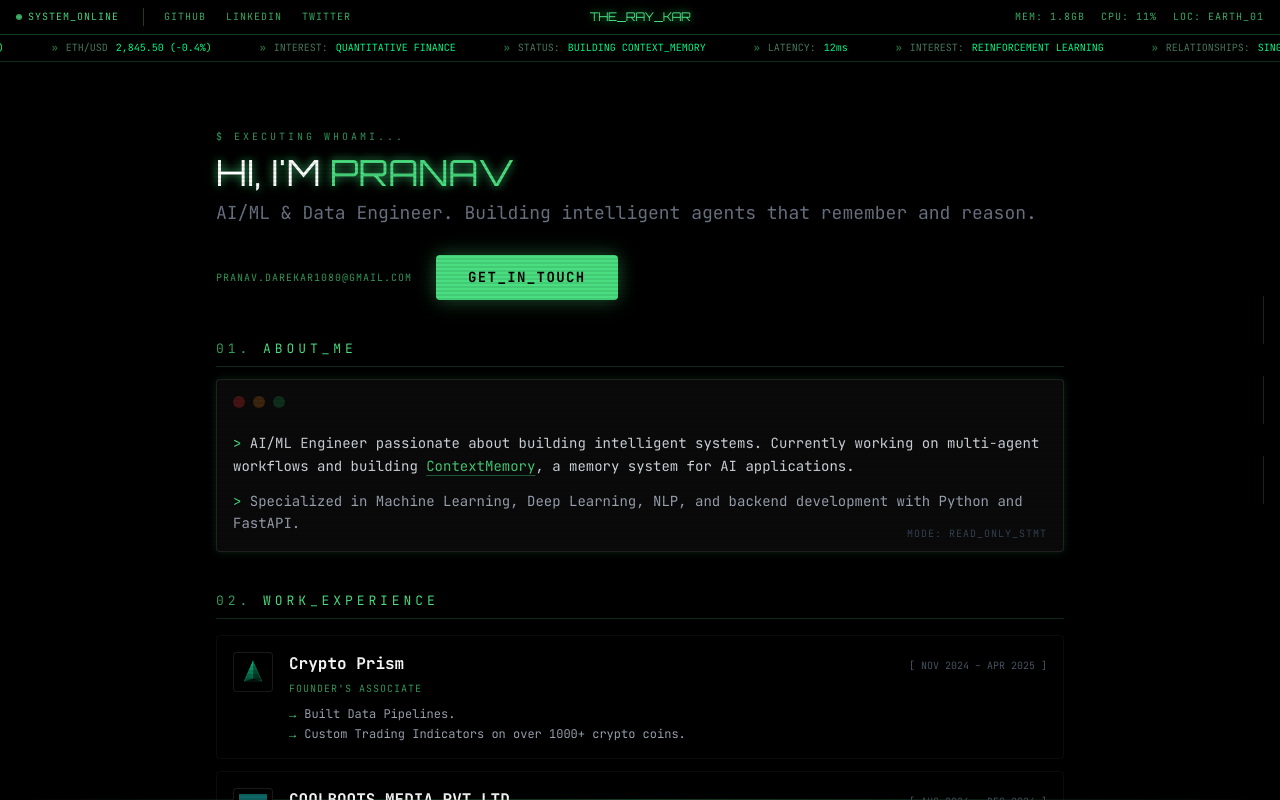
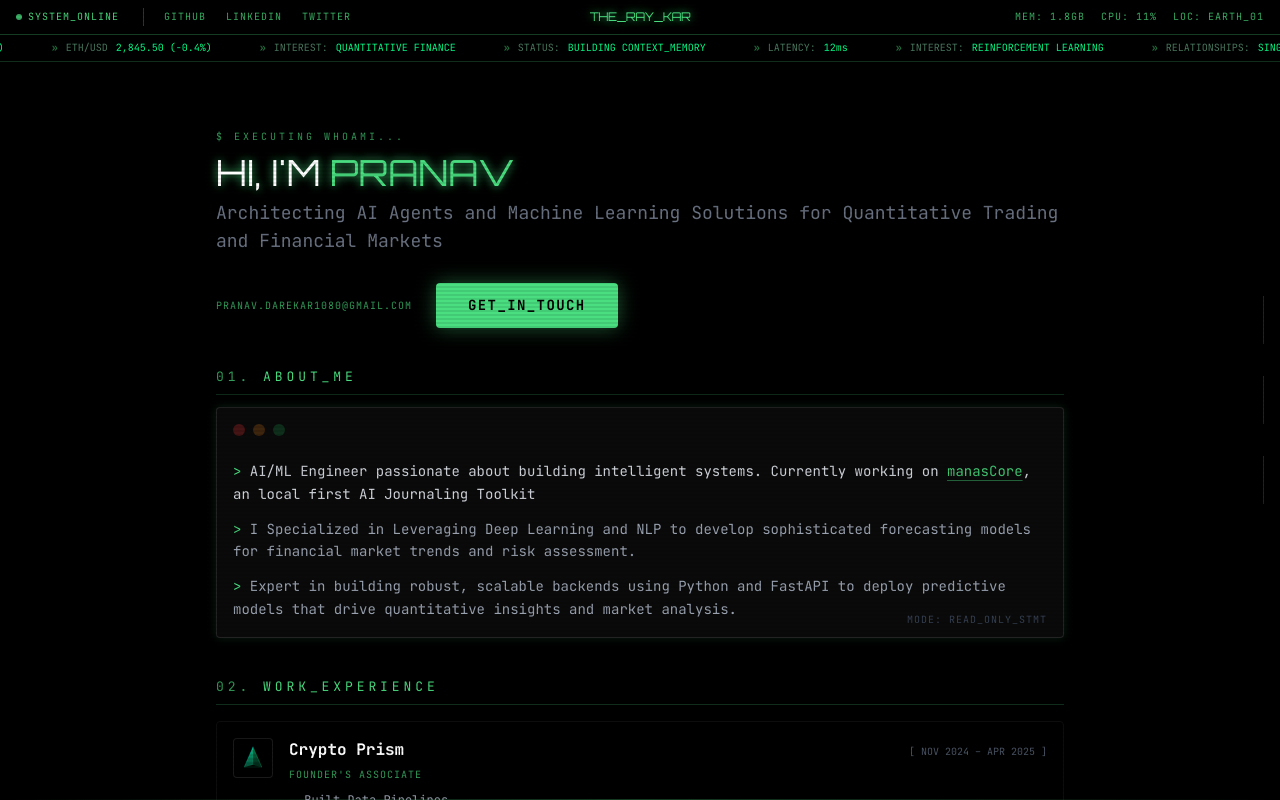
Before and after one commit to Skywalker1080/theraykar-portfolio, a Next.js app: page / in a window 1280 px wide. Shown: the top 800 px of the page. Built offline with nearby package versions, Linux system fonts and the light colour scheme; no server answers.

Commit message:
changed about me description

```diff
--- a/src/app/page.tsx
+++ b/src/app/page.tsx
@@ -135,8 +135,7 @@ function HeroSection() {
             <span className="animate-blink text-primary">_</span>
           </h1>
           <p className="text-base md:text-lg text-gray-500 font-mono">
-            AI/ML &amp; Data Engineer. Building intelligent agents that remember
-            and reason.
+            Architecting AI Agents and Machine Learning Solutions for Quantitative Trading and Financial Markets
           </p>
         </div>
 
@@ -174,16 +173,24 @@ function AboutSection() {
           <p className="text-gray-300 leading-relaxed font-mono text-xs md:text-sm">
             <span className="text-primary">&gt;</span> AI/ML Engineer
             passionate about building intelligent systems. Currently working on
-            multi-agent workflows and building{" "}
-            <span className="text-primary/90 underline decoration-primary/40 decoration-1 underline-offset-4">
-              ContextMemory
-            </span>
-            , a memory system for AI applications.
+             {" "}
+            <a
+              href="https://github.com/Skywalker1080/manasCore.git"
+              target="_blank"
+              rel="noopener noreferrer"
+              className="hover:opacity-80 transition-opacity"
+            >
+              <span className="text-primary/90 underline decoration-primary/40 decoration-1 underline-offset-4">
+                manasCore
+              </span>
+            </a>
+            , an local first AI Journaling Toolkit
           </p>
           <p className="text-gray-400 leading-relaxed font-mono text-xs md:text-sm">
-            <span className="text-primary">&gt;</span> Specialized in Machine
-            Learning, Deep Learning, NLP, and backend development with Python
-            and FastAPI.
+            <span className="text-primary">&gt;</span> I Specialized in Leveraging Deep Learning and NLP to develop sophisticated forecasting models for financial market trends and risk assessment.
+          </p>
+          <p className="text-gray-400 leading-relaxed font-mono text-xs md:text-sm">
+            <span className="text-primary">&gt;</span> Expert in building robust, scalable backends using Python and FastAPI to deploy predictive models that drive quantitative insights and market analysis.
           </p>
         </div>
 
```
